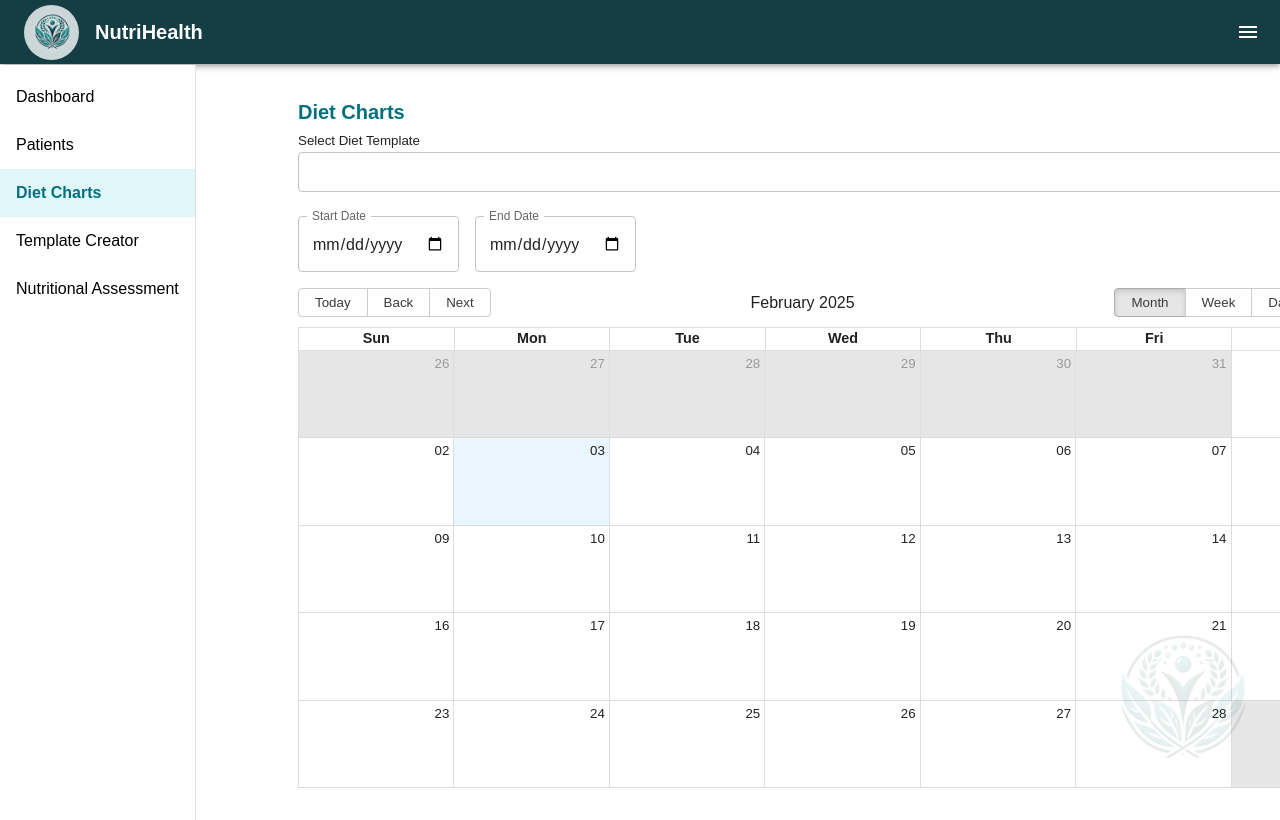
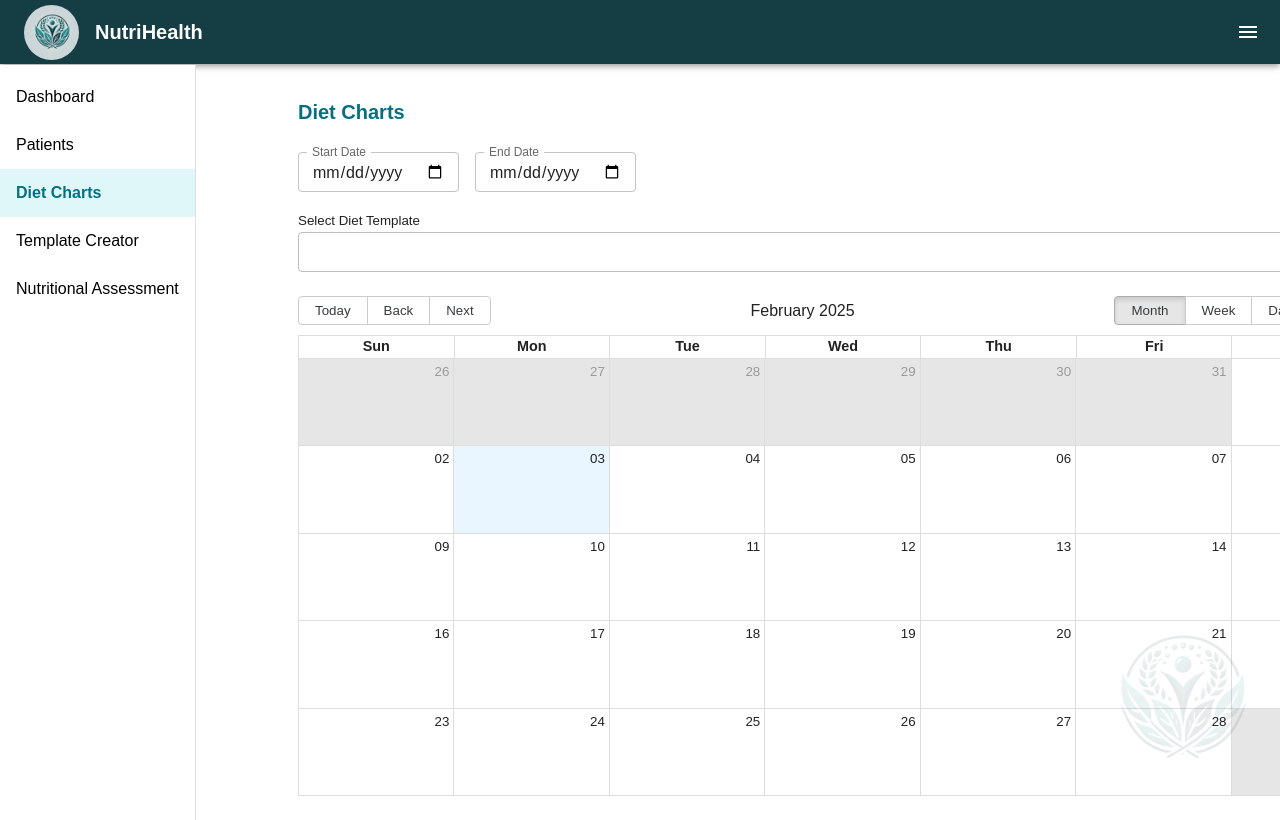
Before and after one commit to rahmansadaf46/diet-nutrition-module, a React (Vite) app: page /diet-charts in a window 1280 px wide. Shown: the top 820 px of the page. Built offline with nearby package versions, Linux system fonts and the light colour scheme.

Commit message:
diet chart update

```diff
--- a/src/components/DietChart.tsx
+++ b/src/components/DietChart.tsx
@@ -35,7 +35,7 @@ const DietChart = () => {
 
     const handleTemplateSelect = (template: any) => {
         setSelectedTemplate(template);
-        const dietData:any = dietTemplates[template as keyof typeof dietTemplates] || {};//+
+        const dietData: any = dietTemplates[template as keyof typeof dietTemplates] || {};//+
         const newEvents: Array<{//+
             id: string;//+
             title: string;//+
@@ -96,8 +96,27 @@ const DietChart = () => {
 
     return (
         <>
+            <TextField
+                label="Start Date"
+                type="date"
+                InputLabelProps={{ shrink: true }}
+                value={startDate}
+                onChange={(e) => setStartDate(e.target.value)}
+                sx={{ mb: 2, mr: 2 }}
+                size="small"
+            />
+            <TextField
+                label="End Date"
+                type="date"
+                InputLabelProps={{ shrink: true }}
+                value={endDate}
+                onChange={(e) => setEndDate(e.target.value)}
+                sx={{ mb: 2 }}
+                size="small"
+            />
+            <br />
             <small>Select Diet Template</small>
-            <FormControl size="small" fullWidth sx={{ mb: 3 }}>
+            <FormControl disabled={!startDate && !endDate} size="small" fullWidth sx={{ mb: 3 }}>
                 <Select
                     value={selectedTemplate}
                     onChange={(e) => handleTemplateSelect(e.target.value)}
@@ -109,23 +128,6 @@ const DietChart = () => {
                     ))}
                 </Select>
             </FormControl>
-
-            <TextField
-                label="Start Date"
-                type="date"
-                InputLabelProps={{ shrink: true }}
-                value={startDate}
-                onChange={(e) => setStartDate(e.target.value)}
-                sx={{ mb: 2, mr: 2 }}
-            />
-            <TextField
-                label="End Date"
-                type="date"
-                InputLabelProps={{ shrink: true }}
-                value={endDate}
-                onChange={(e) => setEndDate(e.target.value)}
-                sx={{ mb: 2 }}
-            />
 
             <Calendar
                 localizer={localizer}
--- a/src/pages/DietCharts.tsx
+++ b/src/pages/DietCharts.tsx
@@ -5,7 +5,7 @@ import DietChart from "../components/DietChart";
 const DietCharts: React.FC = () => {
     return (
         <Container>
-            <Typography variant="h6" color="#037080"><b>Diet Charts</b></Typography>
+            <Typography variant="h6" color="#037080" sx={{mb:3}}><b>Diet Charts</b></Typography>
 
             <DietChart />
         </Container>
```
